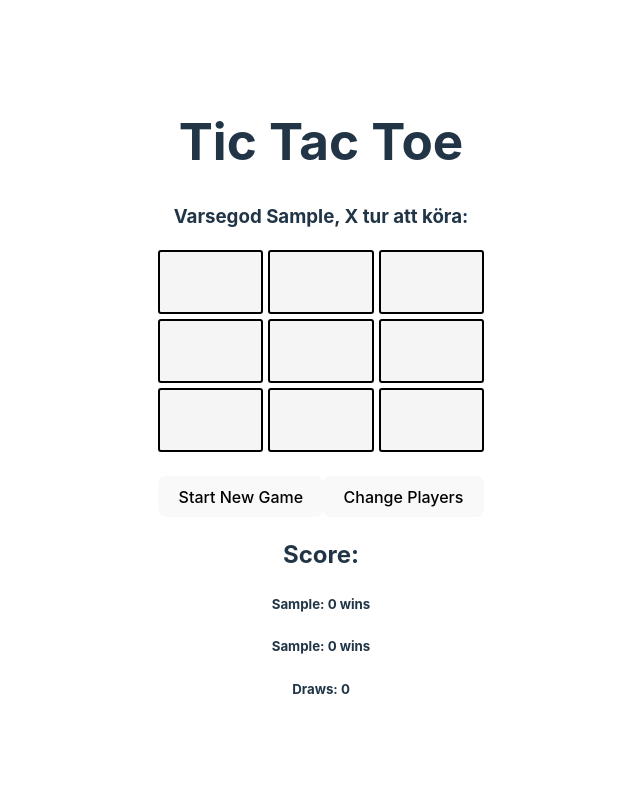
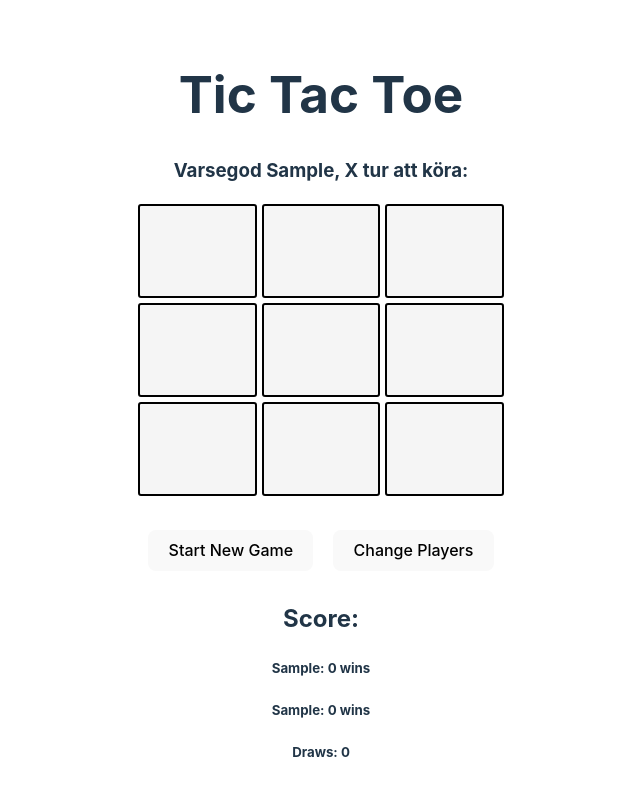
Before and after one commit to jeppeerixon/vue-tic-tac-toe, a Vue app: page / in a window 1280 px wide. Both pictures are taken after typing "Sample", "Sample" into the empty fields and a click on the button "Start". Shown: the top 796 px of the page, without its empty margins (319-959 px from the left). Built offline with nearby package versions, Linux system fonts and the light colour scheme.

Commit message:
Fixed localstorage for player and game data!

```diff
--- a/src/App.vue
+++ b/src/App.vue
@@ -20,7 +20,7 @@
     gameInfo.value.playerX = playerOne;
     gameInfo.value.playerO = playerTwo;
     gameInfo.value.gameStarted = true;
-    setLocalStorageContent()
+    localStorage.setItem('playerData', JSON.stringify(gameInfo.value))
   }
 
   function resetGame() {
@@ -34,18 +34,16 @@
       gameOver: false,
       value: undefined
     }
+    localStorage.removeItem('playerData');
+    localStorage.removeItem('gameData');
   }
 
   onMounted(() => {
-      loadLocalStorageContent()
+      loadLocalPlayerData()
   })
 
-  function setLocalStorageContent() {
-    localStorage.setItem('ticTacToe', JSON.stringify(gameInfo.value))
-  }
-
-  function loadLocalStorageContent() {
-    let gameInfoString = localStorage.getItem('ticTacToe')
+  function loadLocalPlayerData() {
+    let gameInfoString = localStorage.getItem('playerData')
     if (gameInfoString != null) {
       gameInfo.value = JSON.parse(gameInfoString)
     }
--- a/src/components/GameBoard.vue
+++ b/src/components/GameBoard.vue
@@ -1,5 +1,5 @@
 <script setup lang="ts">
-import { ref } from 'vue';
+import { onMounted, ref } from 'vue';
 import { PlayersInfo } from '../models/PlayersInfo';
 import ScoreBoard from './ScoreBoard.vue';
 
@@ -32,9 +32,8 @@ function checkIfWin(player: string) {
             continue;
         }
         if (grid.value[threeInARow[0]] === grid.value[threeInARow[1]] && grid.value[threeInARow[1]] === grid.value[threeInARow[2]]) {
-            console.log('Player' + player + 'won!!!')
+            playerXTurn.value ? props.gameInfo.playerXwins++ : props.gameInfo.playerOwins++
             endOfGame(player)
-            playerXTurn.value ? props.gameInfo.playerXwins++ : props.gameInfo.playerOwins++
             break
         }
     }
@@ -64,6 +63,7 @@ function handlePlayerClick(e: any) {
     }
     playerXTurn.value = !playerXTurn.value;
     e.target.style.pointerEvents = 'none'
+    localStorage.setItem('gameData', JSON.stringify(grid.value))
     checkIfTie();
 }
 
@@ -76,6 +76,7 @@ function endOfGame(result: string) {
         lastWinner.value = result + ' vann!';
     }
     toggleBoard('none')
+    localStorage.setItem('playerData', JSON.stringify(props.gameInfo))
     props.gameInfo.gameOver = true;
 }
 
@@ -90,6 +91,17 @@ function toggleBoard(value: string) {
     allGrids.forEach(div => {
         div.style.pointerEvents = value;
     })
+}
+
+onMounted(() => {
+      loadLocalGameData()
+  })
+
+  function loadLocalGameData() {
+    let gridInfoString = localStorage.getItem('gameData')
+    if (gridInfoString != null) {
+      grid.value = JSON.parse(gridInfoString)
+    }
   }
 
 </script>
@@ -123,13 +135,17 @@ function toggleBoard(value: string) {
         display: grid;
         gap: 5px;
         grid-template-columns: repeat(3, 1fr);
+        grid-template-rows: repeat(3, 1fr);
     }
 
     .gridCell {
-    padding: 30px 10px;
+        display: flex;
+        justify-content: center;
+        align-items: center;
+        min-height: 90px;
+        min-width: 50px;
         border-radius: 3px;
         background-color: whitesmoke;
         border: solid 2px black;
-
     }
 </style>
--- a/src/components/SignUp.vue
+++ b/src/components/SignUp.vue
@@ -15,12 +15,14 @@ function handleStartClick() {
 <template>
     <h1>Tic Tac Toe</h1>
     <form @submit.prevent="handleStartClick">
+        <div>
         <label> Player X:
             <input type="text" placeholder="Player X" v-model="playerOne">
         </label>
         <label> Player O:
             <input type="text" placeholder="Player O" v-model="playerTwo">
         </label>
+        </div>
         <button @click="$emit('initGame', playerOne, playerTwo)">Start</button>
     </form>
 </template>
--- a/src/style.css
+++ b/src/style.css
@@ -39,6 +39,7 @@ h1 {
 button {
   border-radius: 8px;
   border: 1px solid transparent;
+  margin: 10px;
   padding: 0.6em 1.2em;
   font-size: 1em;
   font-weight: 500;
```
Lines whose indentation alone changed are shown as unchanged.
